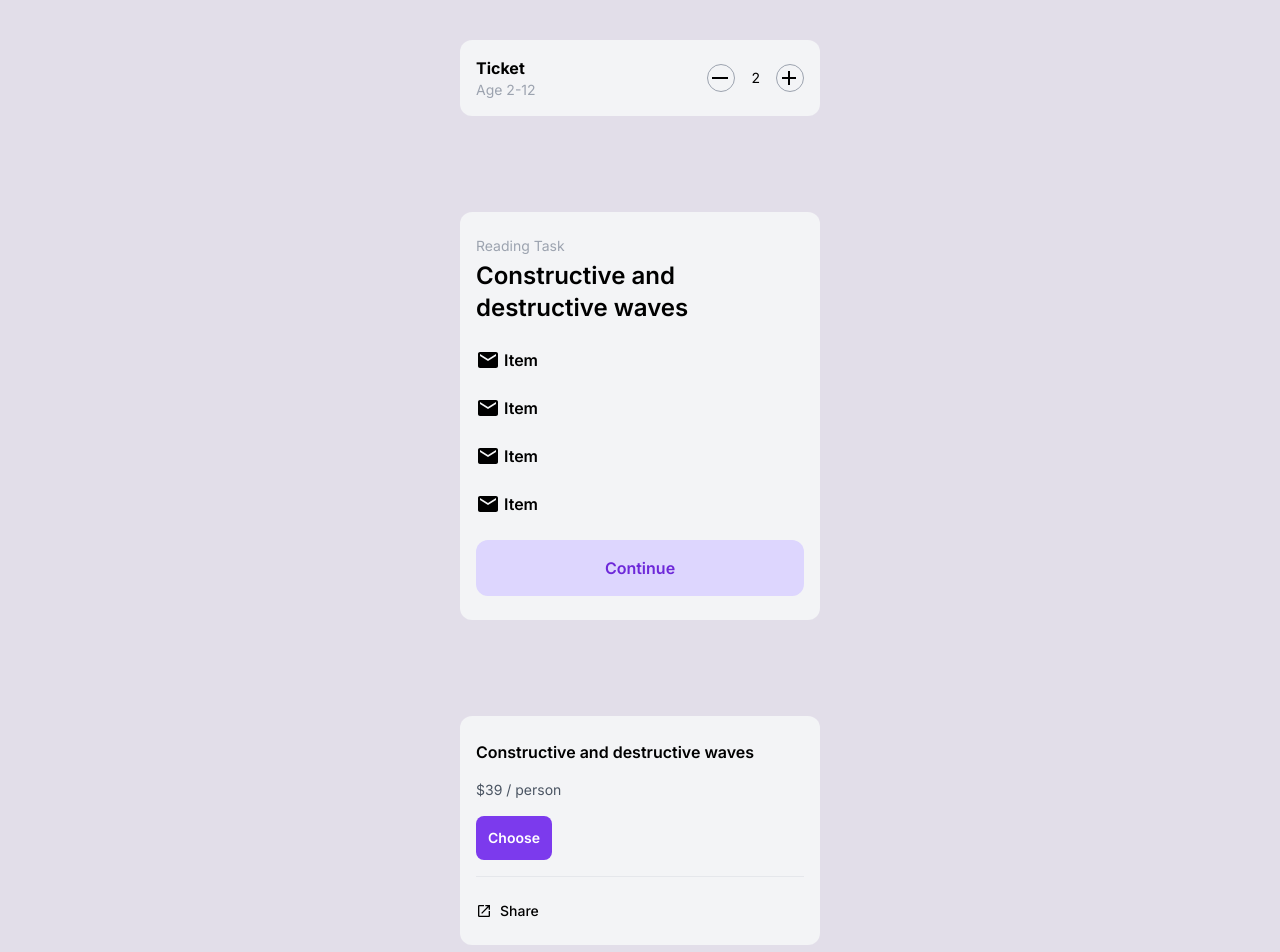
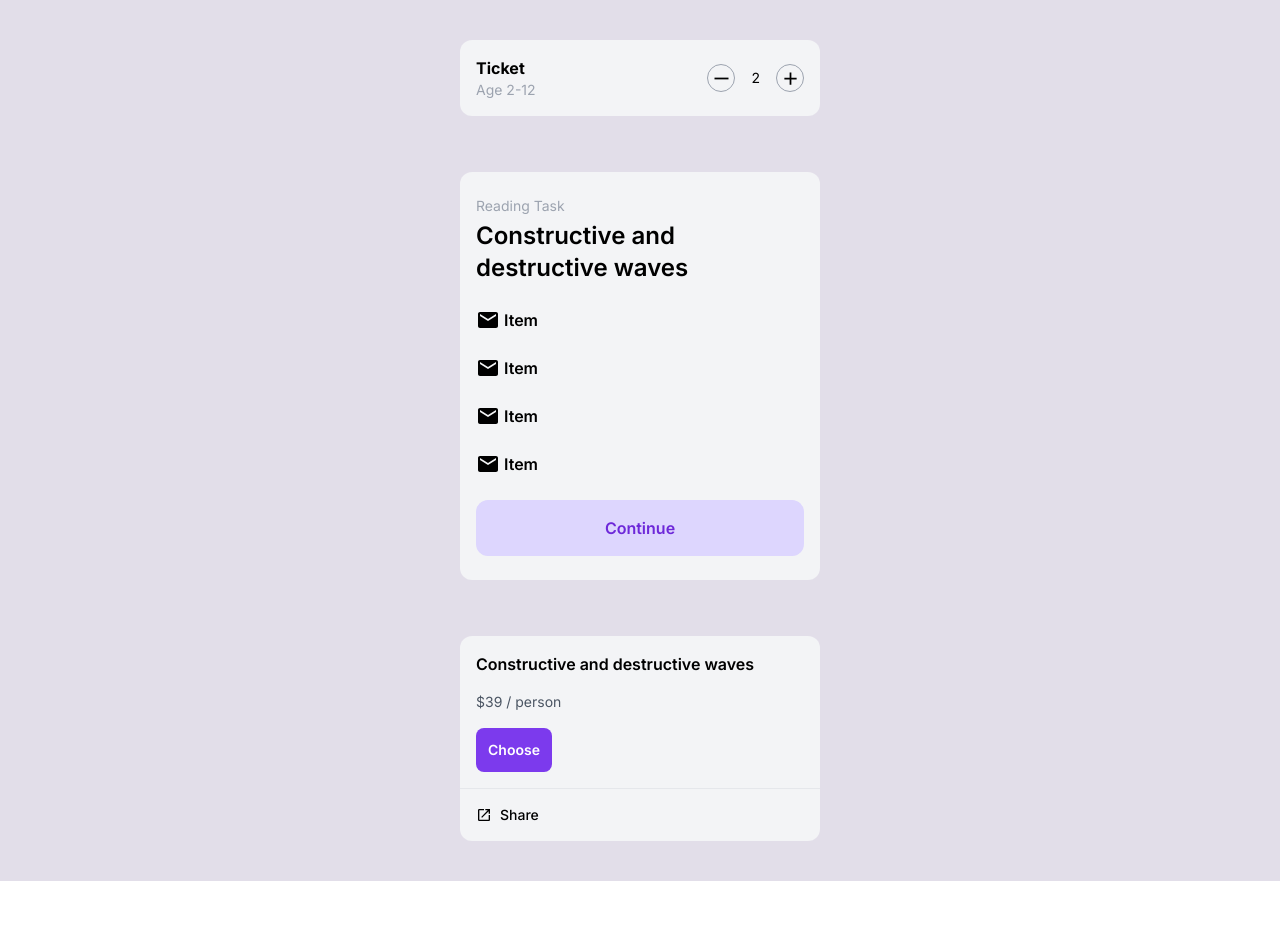
Before and after one commit to Bn-Bushra/Test-UI-Component, a Next.js app in the folder ui-kit/: page / in a window 1280 px wide. Shown: the top 952 px of the page. After the commit the page ends 881 px from the top, so only its background shows below. Built offline with nearby package versions, Linux system fonts and the light colour scheme.

Commit message:
fixing border top for vertcardii

```diff
--- a/ui-kit/src/app/components/HorzCard.tsx
+++ b/ui-kit/src/app/components/HorzCard.tsx
@@ -1,10 +1,8 @@
-import React from "react";
-
 import { MdAdd, MdHorizontalRule } from "react-icons/md";
 
 const HorzCard = () => {
   return (
-    <div className="rounded-xl bg-gray-100 w-[360px] m-auto my-10 p-4 flex justify-between items-center">
+    <div className="rounded-xl bg-gray-100 w-[360px]  mt-10 p-4 flex justify-between items-center">
       {/* text */}
       <div className="flex flex-col justify-start">
         <h4 className="font-bold text-base">Ticket</h4>
@@ -12,12 +10,12 @@ const HorzCard = () => {
       </div>
       {/* stepper */}
       <div className="flex justify-between items-center gap-4">
-        <button className="size-7 border  border-gray-400 rounded-full">
-          <MdHorizontalRule size={24} />
+        <button className="size-7 flex items-center justify-center border border-gray-400 rounded-full">
+          <MdHorizontalRule size={21} />
         </button>
         <p className="text-sm">2</p>
-        <button className="size-7 border  border-gray-400 rounded-full">
-          <MdAdd size={24} />
+        <button className="size-7 flex items-center justify-center border  border-gray-400 rounded-full">
+          <MdAdd size={21} />
         </button>
       </div>
     </div>
--- a/ui-kit/src/app/components/VertCard.tsx
+++ b/ui-kit/src/app/components/VertCard.tsx
@@ -7,7 +7,6 @@ const VertCard = () => {
       <div>
         <p className="text-sm text-gray-400 mb-1">Reading Task</p>
         <h2 className="text-2xl font-semibold">
-          {" "}
           Constructive and destructive waves
         </h2>
       </div>
--- a/ui-kit/src/app/components/VertCardII.tsx
+++ b/ui-kit/src/app/components/VertCardII.tsx
@@ -2,9 +2,9 @@ import { MdOpenInNew } from "react-icons/md";
 
 const VertCardII = () => {
   return (
-    <div className="rounded-xl bg-gray-100 w-[360px] m-auto my-10 px-4 py-6 space-y-6">
+    <div className="w-[360px]  mb-10">
       <div
-        className="flex flex-col gap-4
+        className="bg-gray-100 flex flex-col gap-4 p-4 rounded-t-xl
       "
       >
         <h3 className="font-semibold">Constructive and destructive waves</h3>
@@ -15,9 +15,8 @@ const VertCardII = () => {
         >
           Choose
         </button>
-        <hr className="overflow-visible" />
       </div>
-      <div className="flex gap-2 items-center ">
+      <div className="bg-gray-100 flex gap-2 items-center p-4 rounded-b-xl border-t-[0.5px]">
         <MdOpenInNew />
         <a href="#" className="font-medium text-sm">
           Share
```
